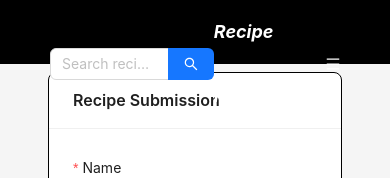
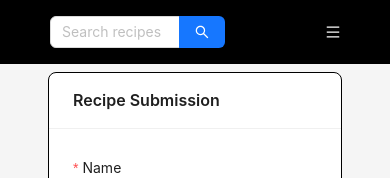
Before and after one commit to bryanonyc/recipes-app, a React (Create React App) app: page /recipes/new in a window 390 px wide. Shown: the top 178 px of the page. Built offline with nearby package versions, Linux system fonts and the light colour scheme; no server answers.

Commit message:
Add media query to hide app name on screens smaller than 600px

```diff
--- a/src/App.css
+++ b/src/App.css
@@ -32,6 +32,7 @@
   from {
     transform: rotate(0deg);
   }
+
   to {
     transform: rotate(360deg);
   }
@@ -49,7 +50,10 @@ body {
   white-space: pre-wrap;
 }
 
-.home-container, .login-container, .register-container, .spin-container {
+.home-container,
+.login-container,
+.register-container,
+.spin-container {
   display: flex;
   flex-direction: column;
   align-items: center;
@@ -57,7 +61,8 @@ body {
   min-height: 100vh;
 }
 
-.details-container, .submit-new-container {
+.details-container,
+.submit-new-container {
   display: flex;
   flex-direction: column;
   align-items: center;
@@ -65,7 +70,8 @@ body {
   gap: 1rem;
 }
 
-.login-form, .register-form {
+.login-form,
+.register-form {
   display: flex;
   flex-direction: column;
   padding: 6% 8%;
@@ -96,11 +102,14 @@ body {
   gap: 1rem;
 }
 
-.app-title {
-  font-size: 1.125rem;
-  font-style: italic;
-  font-weight: bold;
-  color: white;
+@media screen and (max-width: 600px) {
+  .app-title {
+    font-size: 1.125rem;
+    font-style: italic;
+    font-weight: bold;
+    color: white;
+    display: none;
+  }
 }
 
 .user-menu {
@@ -132,7 +141,8 @@ body {
   border: 1px solid black;
 }
 
-.result-container, .history-item {
+.result-container,
+.history-item {
   flex-direction: row;
   display: flex;
   width: 400px;
@@ -164,7 +174,7 @@ body {
   justify-content: center;
 }
 
-.input-container > .error-label {
+.input-container>.error-label {
   color: red;
   font-size: 12px;
 }
```
